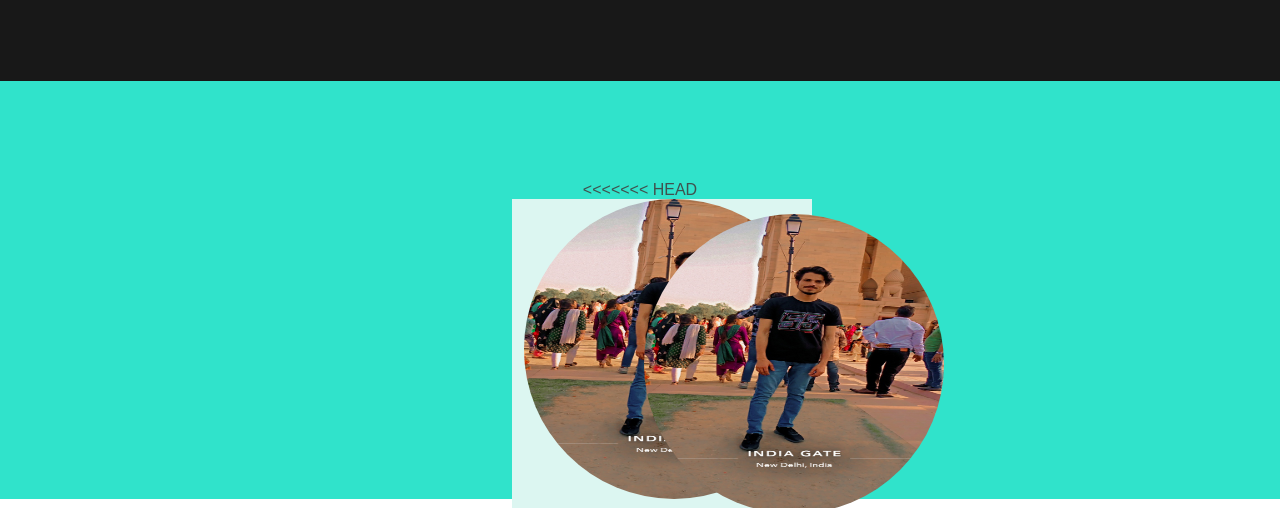
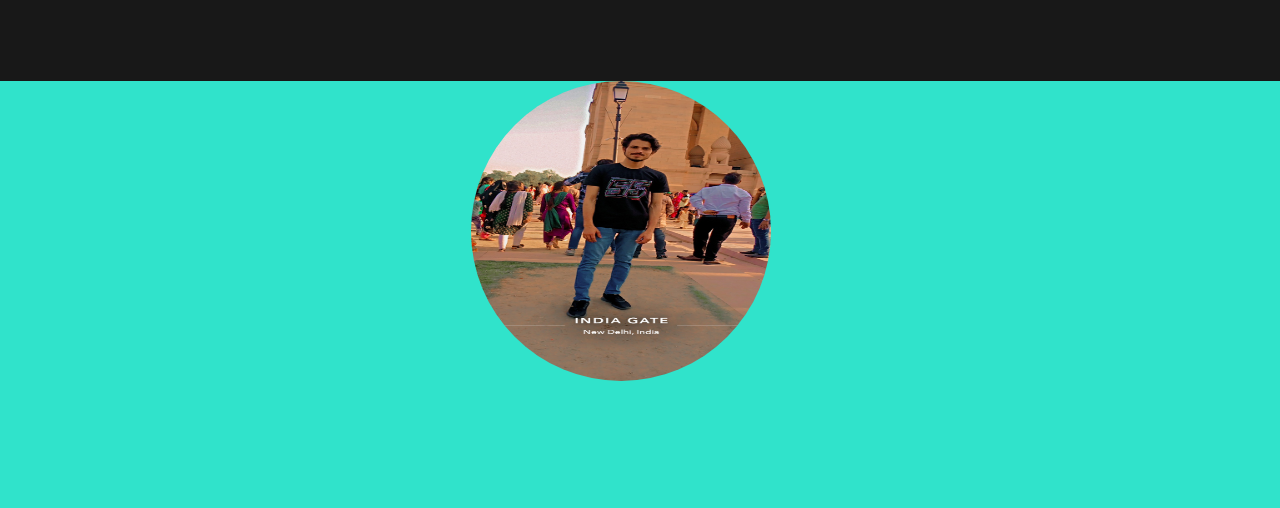
Before and after one commit to Naurangi123/Website, a plain HTML site: page index.html in a window 1280 px wide. Shown: the part 119-627 px from the top of the page. Drawn offline with nearby package versions, Linux system fonts and the light colour scheme.

Commit message:
fix bugs

```diff
--- a/index.html
+++ b/index.html
@@ -45,27 +45,6 @@
         </nav>
       </div>
     </header>
-
-    <div class="main">
-      <div class="top-container">
-<<<<<<< HEAD
-        <div class="flip">
-          <div class="flip-card">
-            <div class="flip-card-inner">
-              <div class="flip-card-front">
-                <img
-                  id="image"
-                  src="Profile.jpg"
-                  alt="profile"
-                  style="width: 300px; height: 300px"
-                />
-              </div>
-              <div class="flip-card-back">
-                <h4>Naurangi Lal</h4>
-                <p>Web Developer</p>
-                <p>I love my Job</p>
-              </div>
-=======
       <div class="flip">
         <div class="flip-card">
           <div class="flip-card-inner">
@@ -81,7 +60,6 @@
               <h4>Naurangi Lal</h4>
               <p>Web Developer</p>
               <p>I love my Job</p>
->>>>>>> 7e1f86f047ad2912dc8eebc49cb83f2327bacd44
             </div>
           </div>
         </div>
--- a/style.css
+++ b/style.css
@@ -89,18 +89,19 @@ a:hover {
   font-weight: normal;
 }
 
+
+
+
 .flip-card {
-  background-color: transparent;
-  width: 300px;
+  /* background-color: transparent; */
   height: 300px;
   perspective: 1000px;
   cursor: pointer;
   margin-right: 50px;
+  text-align: center;
 }
 
-/* .flip {
-  margin-left: 35%;
-} */
+
 
 .flip-card-inner {
   position: relative;
@@ -108,6 +109,8 @@ a:hover {
   text-align: center;
   transition: transform 0.6s;
   transform-style: preserve-3d;
+  background-color: #4d104f;
+  width: 100%;
 }
 
 .flip-card:hover .flip-card-inner {
@@ -229,7 +232,7 @@ a:hover {
 }
 
 .flip {
-  margin-left: 40%;
+  background-color: #30e3cb;
   font-size: small;
   animation: slideFromTop 5s ease-in-out 1;
 }
```
